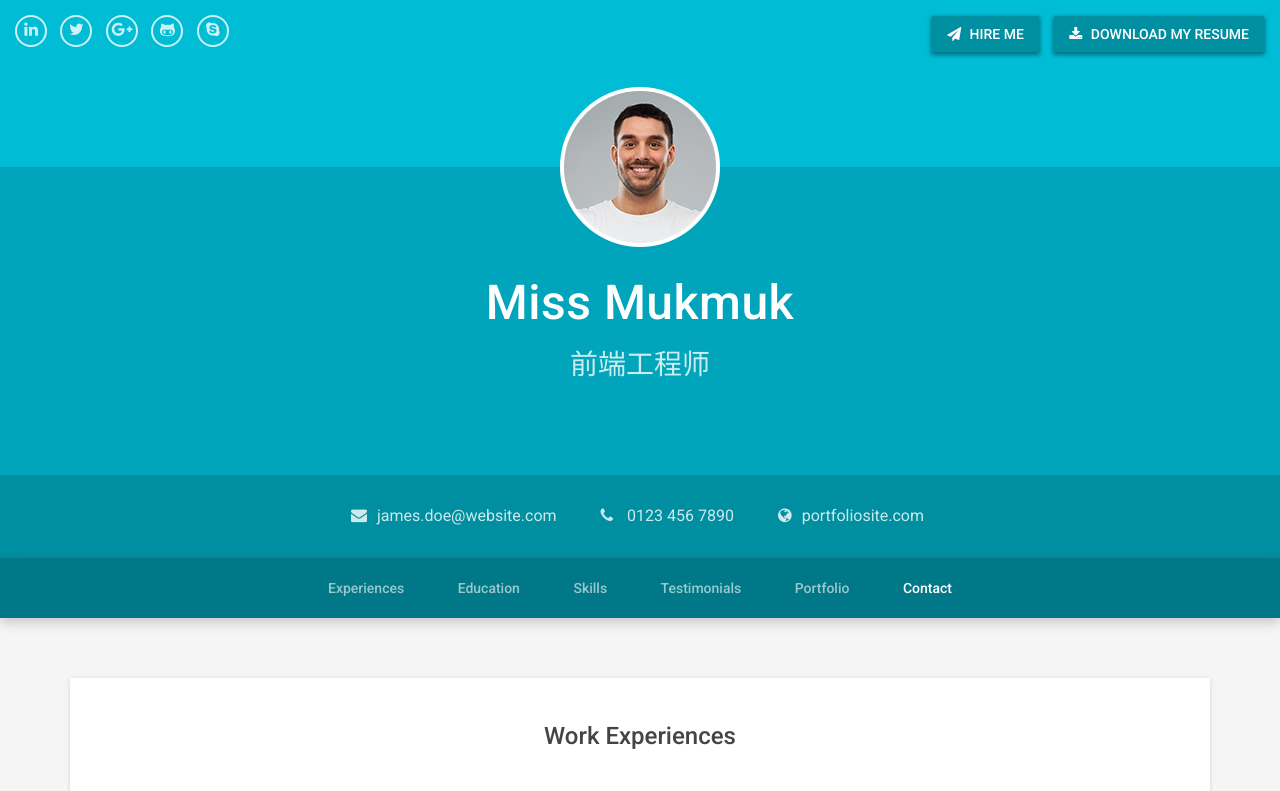
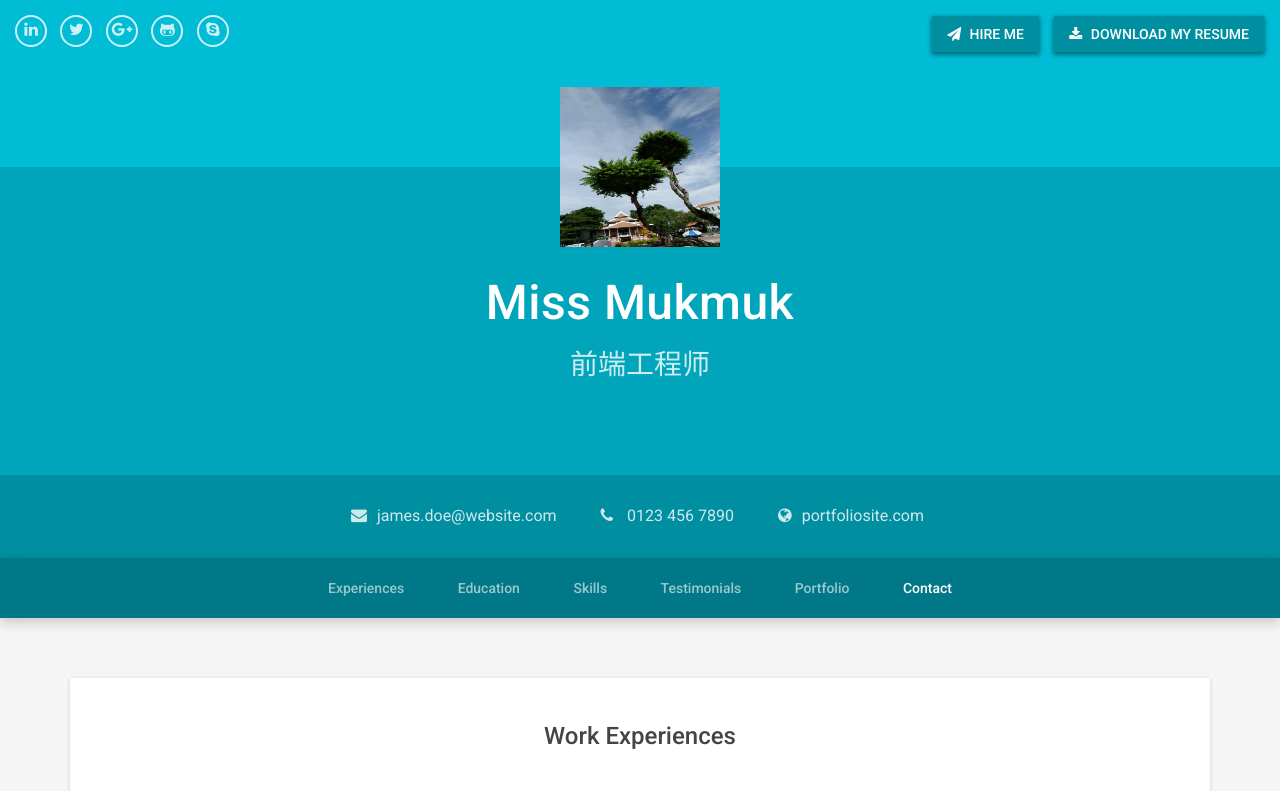
Before and after one commit to MissMukmuk/MissMukmuk.github.io, a plain HTML site: page index.html in a window 1280 px wide. Shown: the top 791 px of the page. Drawn offline with Linux system fonts and the light colour scheme.

Commit message:
修改了个人简历

```diff
--- a/index.html
+++ b/index.html
@@ -41,7 +41,7 @@
 
 	<div class="intro">
 		<div class="container text-center">
-			<img class="profile-image" src="assets/images/profile-image.png" alt="">
+			<img class="profile-image" src="assets/images/icon.jpg" alt="">
 			<h1 class="name">Miss Mukmuk</h1>
 			<div class="title">前端工程师</div>
 			<div class="profile">
```
Also changed, not shown: assets/images/icon.jpg (added).
